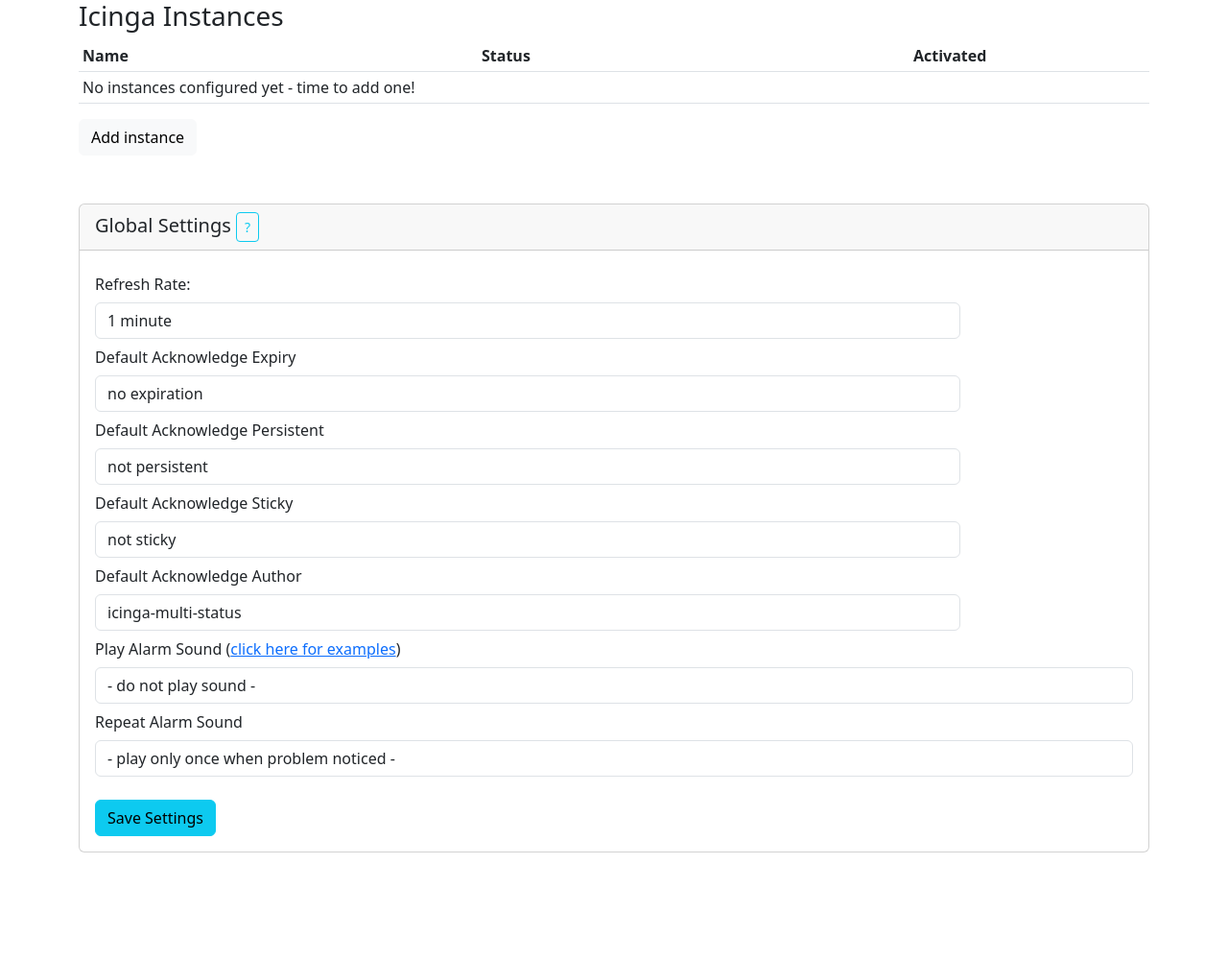
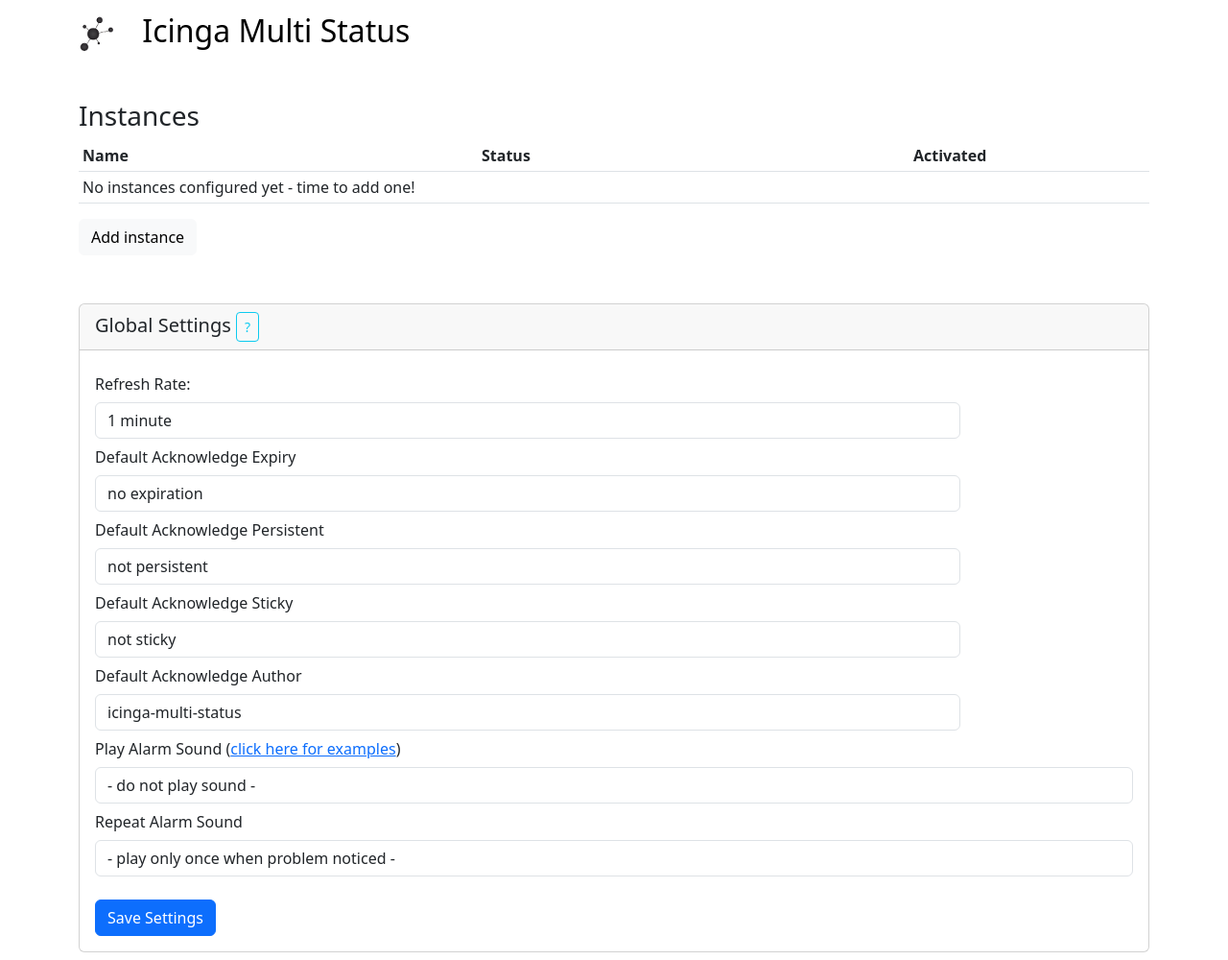
Before and after one commit to bashgeek/icinga-multi-status, a browser extension: page options.html in a window 1280 px wide. Shown: the whole page at 96% size. Drawn offline with Linux system fonts and the light colour scheme.

Commit message:
options redesign

```diff
--- a/inc/options.js
+++ b/inc/options.js
@@ -405,6 +405,7 @@
 
     setTimeout(() => {
         settings_reload();
+        $('#settings-submit-confirm').fadeIn().delay(2000).fadeOut();
     }, 100);
 }
 
--- a/options.html
+++ b/options.html
@@ -9,8 +9,16 @@
 		<style>body { min-width: 1000px; min-height: 1000px; }</style>
 	</head>
 	<body>
+		<nav class="navbar navbar-default" role="navigation" style="margin-bottom: 40px;">
+			<div class="container">
+				<div class="navbar-header">
+					<a class="navbar-brand" href="#" style="font-size: 2rem;"><img src="img/icon_38.png" alt="Icinga Multi Status" class="pull-left" style="margin-right: 20px; height: 38px;"> Icinga Multi Status</a>
+				</div>
+			</div>
+		</nav>
+
 		<div class="container">
-			<h3>Icinga Instances</h3>
+			<h3>Instances</h3>
 
 			<table class="table table-hover table-sm" id="instances-table">
 				<thead>
@@ -114,8 +122,9 @@
 					</div>
 
 					<div class="form-group mt-4" style="margin-bottom:0">
-						<div class="col-sm-offset-2 col-sm-10">
-							<button class="btn btn-info" id="settings-submit">Save Settings</button>
+						<div class="col-sm-offset-2 col-sm-10 d-flex align-items-center gap-3">
+							<button class="btn btn-primary" id="settings-submit">Save Settings</button>
+							<div class="text-success" id="settings-submit-confirm" style="display: none;">Settings saved!</div>
 						</div>
 					</div>
 				</div>
```
Also changed, not shown: help.html (+2 -2 lines), manifest.json.
